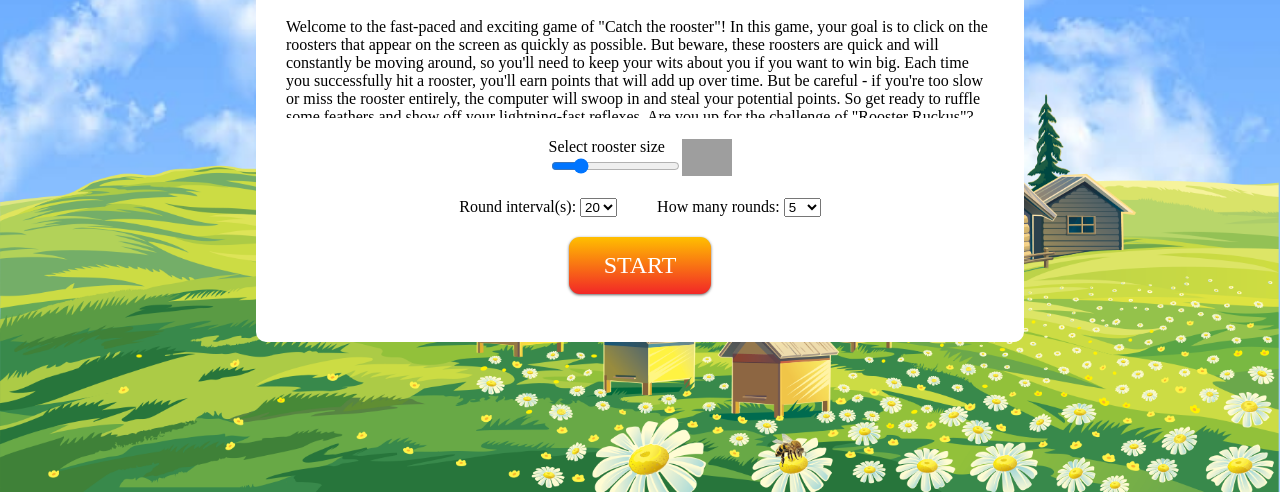
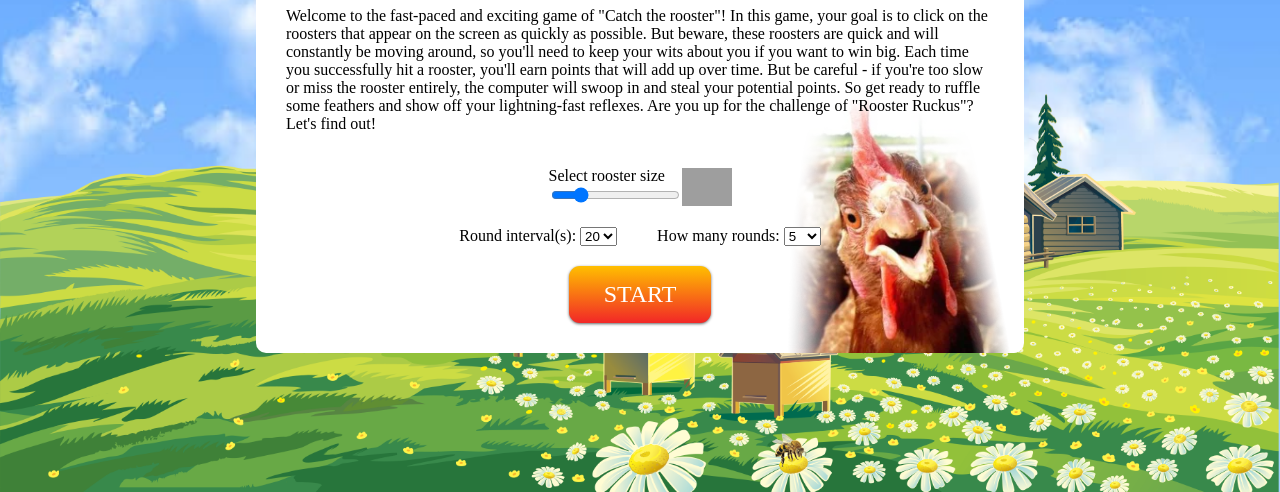
Before and after one commit to BaubasDRSK/21-Zaidimas-JS-html, a website with bundled scripts: page index.html in a window 1280 px wide. Shown: the part 308-800 px from the top of the page. Built offline with nearby package versions, Linux system fonts and the light colour scheme; grey boxes are pictures that could not be loaded.

Commit message:
background-rooster added at start wrapper

```diff
--- a/style.css
+++ b/style.css
@@ -130,6 +130,10 @@ img {
   flex-direction: column;
   align-items: center;
   padding: 30px;
+  background-image: url(./img/rooster-background.webp);
+  background-repeat: no-repeat;
+  background-size: 34%;
+  background-position: bottom -8px right -5px;
 }
 
 .logo-wrapper {
@@ -150,7 +154,7 @@ img {
 
 .game-info{
   width:100%;
-  height: 100px;
+  height: 140px;
   overflow-y: scroll;
   margin-bottom: 20px;
 }
```
